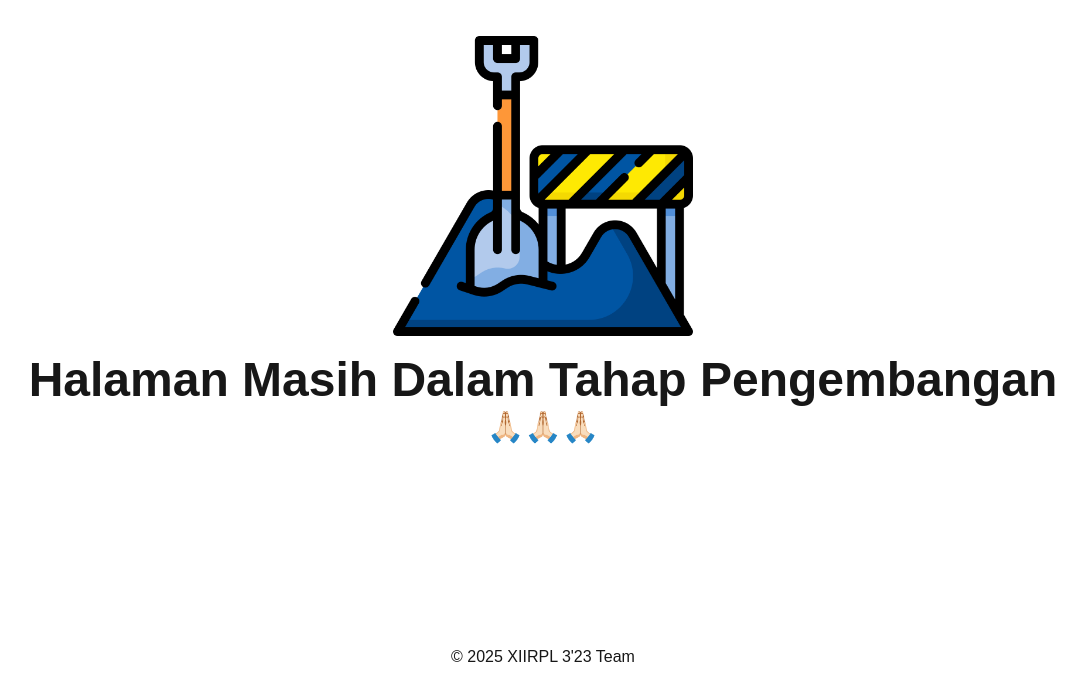
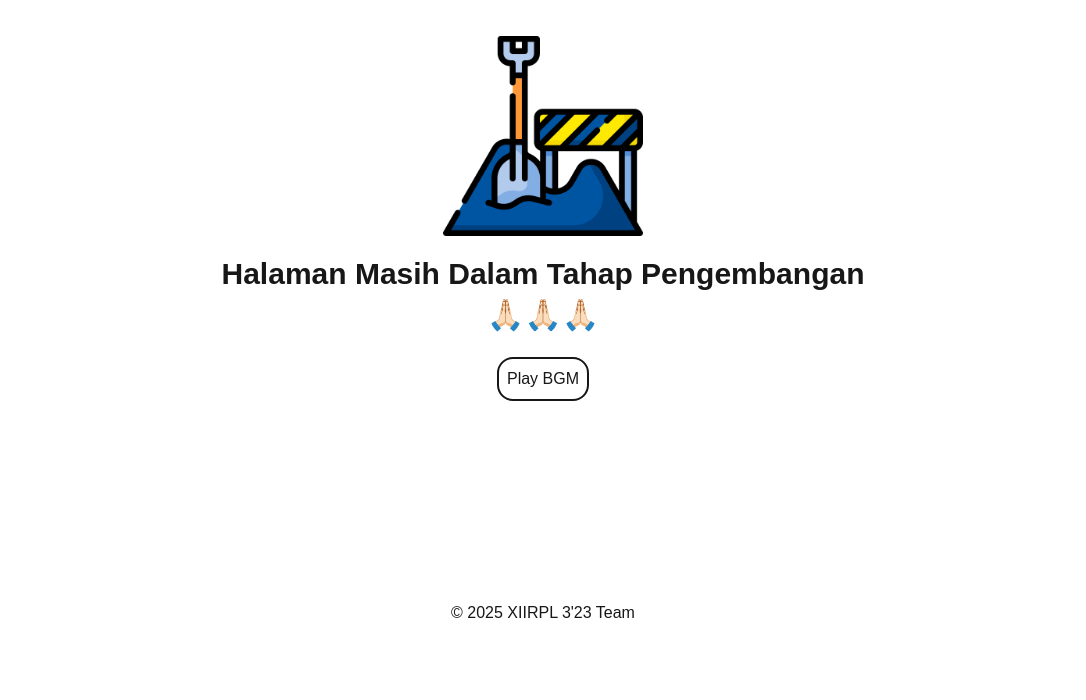
Before and after one commit to NaApipp/rpl3, a Next.js app: page / in a window 1280 px wide. Shown: the top 700 px of the page, without its empty margins (97-1183 px from the left). Built offline with nearby package versions, Linux system fonts and the light colour scheme.

Commit message:
add feature play & pause bgm

```diff
--- a/app/components/hero.tsx
+++ b/app/components/hero.tsx
@@ -1,13 +1,37 @@
+"use client";
+import { useRef, useState } from "react";
+
 export default function Hero() {
+    const audioRef = useRef<HTMLAudioElement | null>(null);
+  const [isPlaying, setIsPlaying] = useState(false);
+
+  const music = () => {
+    if (!audioRef.current) return;
+
+    if (!isPlaying) {
+      audioRef.current.play();
+    } else {
+      audioRef.current.pause();
+    }
+
+    setIsPlaying(!isPlaying);
+  };
+
      const year = new Date().getFullYear();
     return (
         <section id="hero">
             <div className="flex flex-col justify-center items-center mt-9">
-                <img src="image\construction.png" alt="Development Icon" className="w-[300px]"/>
-                <h1 className="mt-[20px] font-extrabold text-5xl">Halaman Masih Dalam Tahap Pengembangan</h1>
+                <img src="image\construction.png" alt="Development Icon" className="w-[200px]"/>
+                <h1 className="mt-[20px] font-extrabold text-3xl">Halaman Masih Dalam Tahap Pengembangan</h1>
                 <h1 className="mt-[5px] font-extrabold text-3xl">🙏🏻🙏🏻🙏🏻</h1>
+                <div className="bgm">
+                    <button onClick={music} className="mt-6 border-solid border-2 p-2 rounded-2xl cursor-pointer">
+                    {isPlaying ? "Pause BGM" : "Play BGM"}
+                    </button>
+                </div>
                 <p className="mt-[200px]"><span>&copy; {year}</span> XIIRPL 3'23 Team</p>
             </div>
-        </section>
+            <audio ref={audioRef} src="bgm\bgm-waitingv2.mp3" loop></audio>
+            </section>
     )
 }
```
Also changed, not shown: public/setup/bgm.ts (added), 1 other file (tests, documents, lock files or other folders).
